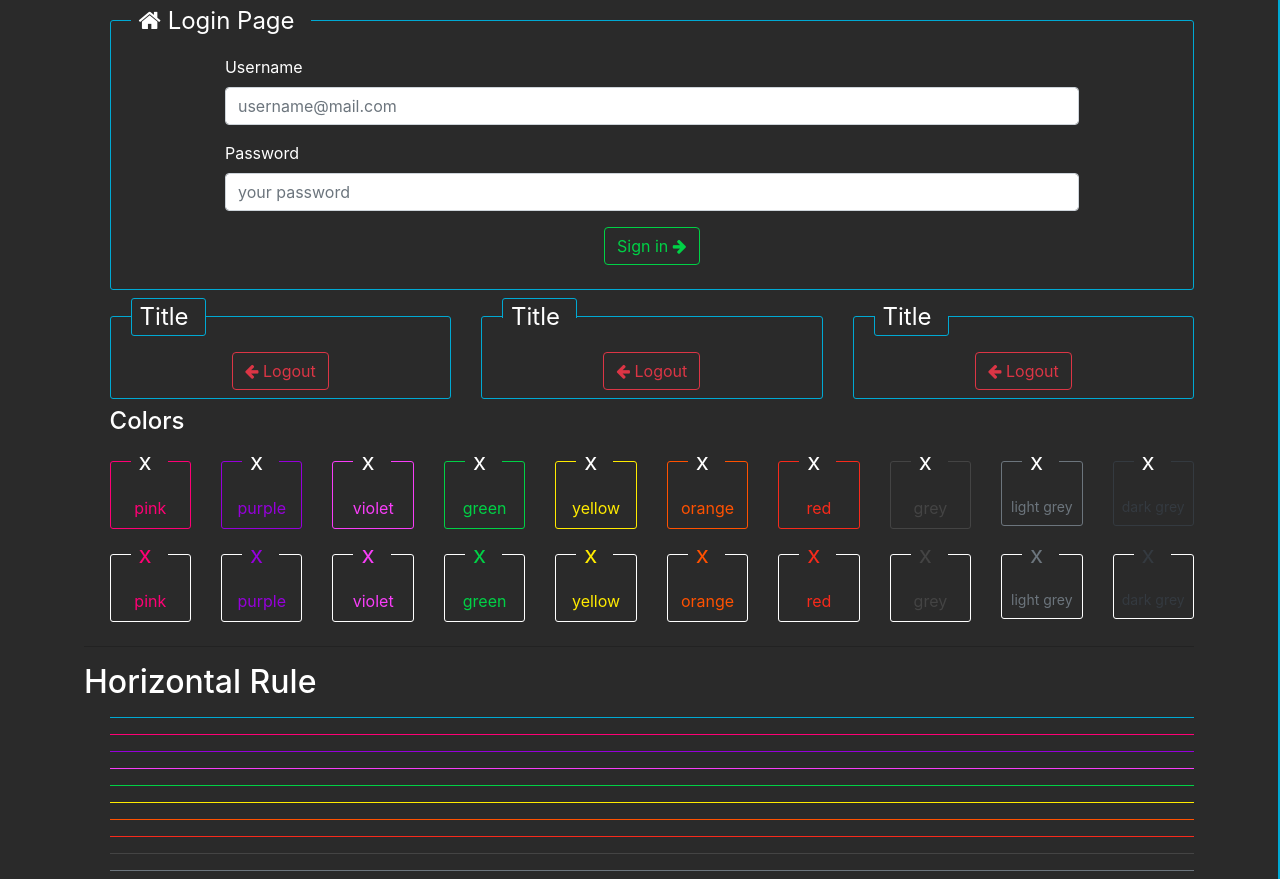
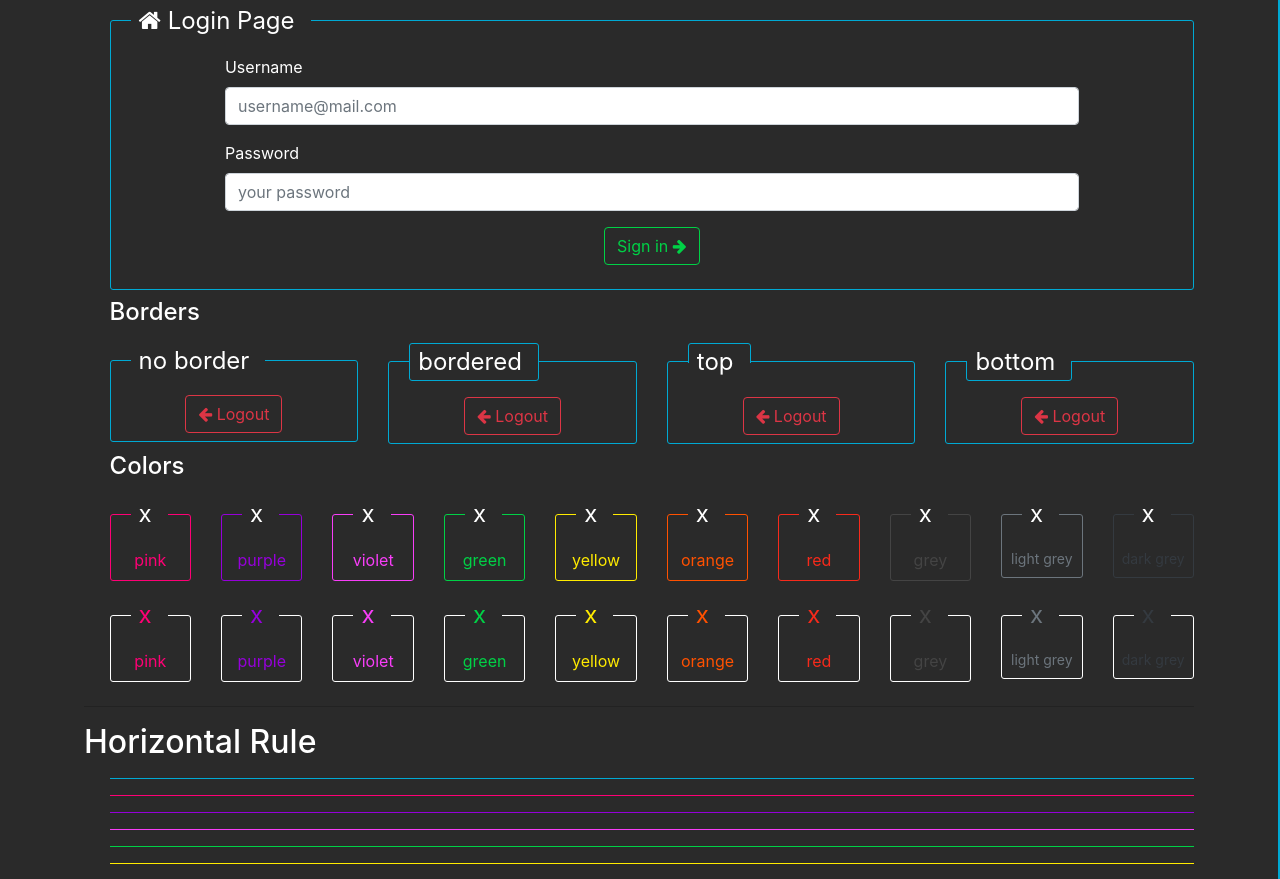
Before and after one commit to elixneto/ConscientStyle, a website: page src/index.html in a window 1280 px wide. Shown: the part 2899-3778 px from the top of the page. Drawn offline with Linux system fonts and the light colour scheme.

Commit message:
margin-top :: Fieldset

```diff
--- a/src/components/fieldset.scss
+++ b/src/components/fieldset.scss
@@ -4,6 +4,7 @@
     border: 1.5px solid;
     border-radius: 3px;
     padding: 8px;
+    margin-top: 8px;
     margin-bottom: 8px;
 }
 
--- a/src/index.html
+++ b/src/index.html
@@ -408,10 +408,22 @@
                 </div>
             </fieldset>
 
+            <h4>Borders</h4>
             <div class="row">
                 <div class="col">
                     <fieldset class="cs-fieldset cs-fieldset-cyan">
-                        <legend class="cs-legend cs-legend-bordered">Title</legend>
+                        <legend class="cs-legend">no border</legend>
+                        <div class="text-center">
+                            <button type="submit" class="btn btn-outline-danger">
+                                <i class="fa fa-arrow-left"></i>
+                                Logout
+                            </button>
+                        </div>
+                    </fieldset>
+                </div>
+                <div class="col">
+                    <fieldset class="cs-fieldset cs-fieldset-cyan">
+                        <legend class="cs-legend cs-legend-bordered">bordered</legend>
                         <div class="text-center">
                             <button type="submit" class="btn btn-outline-danger">
                                 <i class="fa fa-arrow-left"></i>
@@ -423,7 +435,7 @@
 
                 <div class="col">
                     <fieldset class="cs-fieldset cs-fieldset-cyan">
-                        <legend class="cs-legend cs-legend-border-top">Title</legend>
+                        <legend class="cs-legend cs-legend-border-top">top</legend>
                         <div class="text-center">
                             <button type="submit" class="btn btn-outline-danger">
                                 <i class="fa fa-arrow-left"></i>
@@ -435,7 +447,7 @@
 
                 <div class="col">
                     <fieldset class="cs-fieldset cs-fieldset-cyan">
-                        <legend class="cs-legend cs-legend-border-bottom">Title</legend>
+                        <legend class="cs-legend cs-legend-border-bottom">bottom</legend>
                         <div class="text-center">
                             <button type="submit" class="btn btn-outline-danger">
                                 <i class="fa fa-arrow-left"></i>
```
Also changed, not shown: dist/conscientstyle.min.css.
